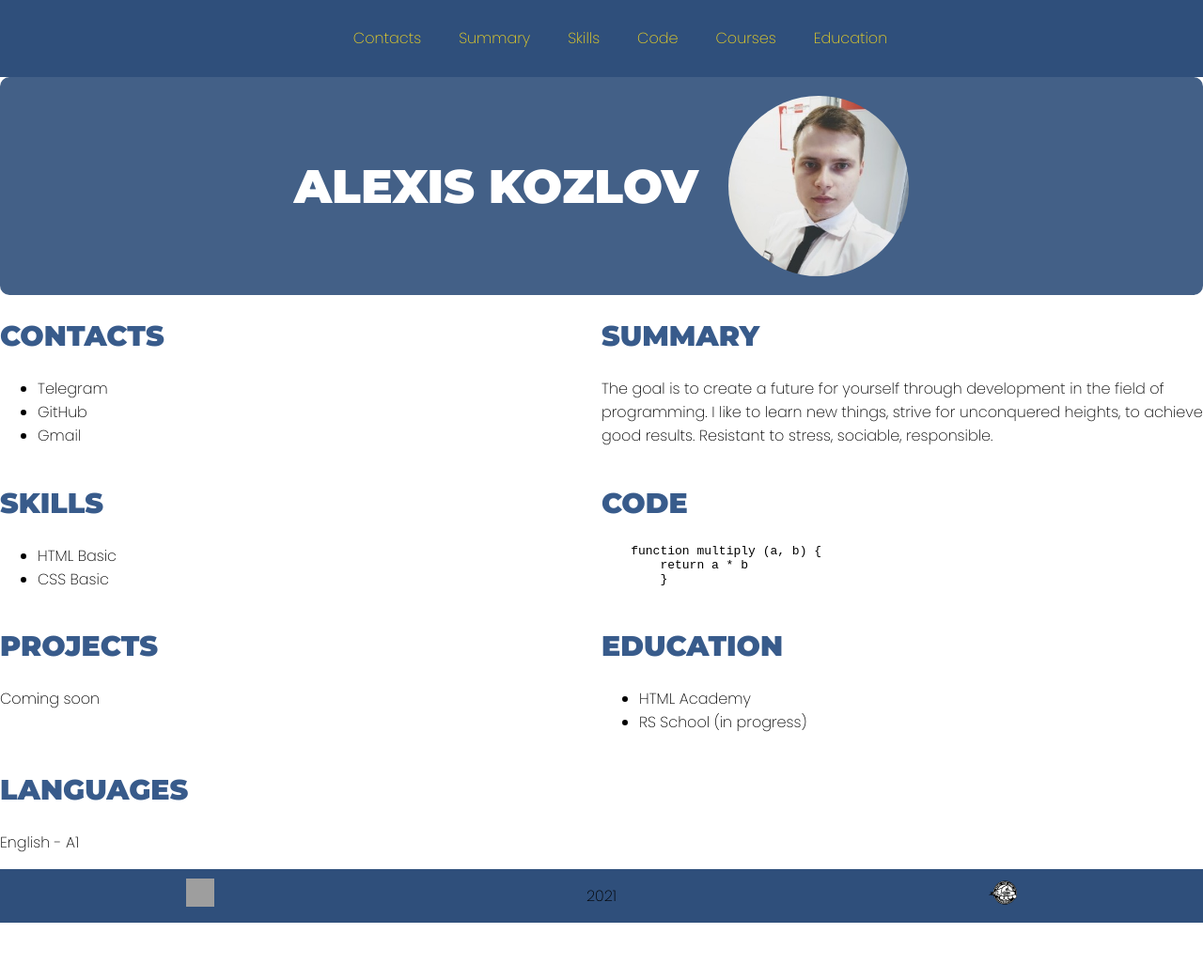
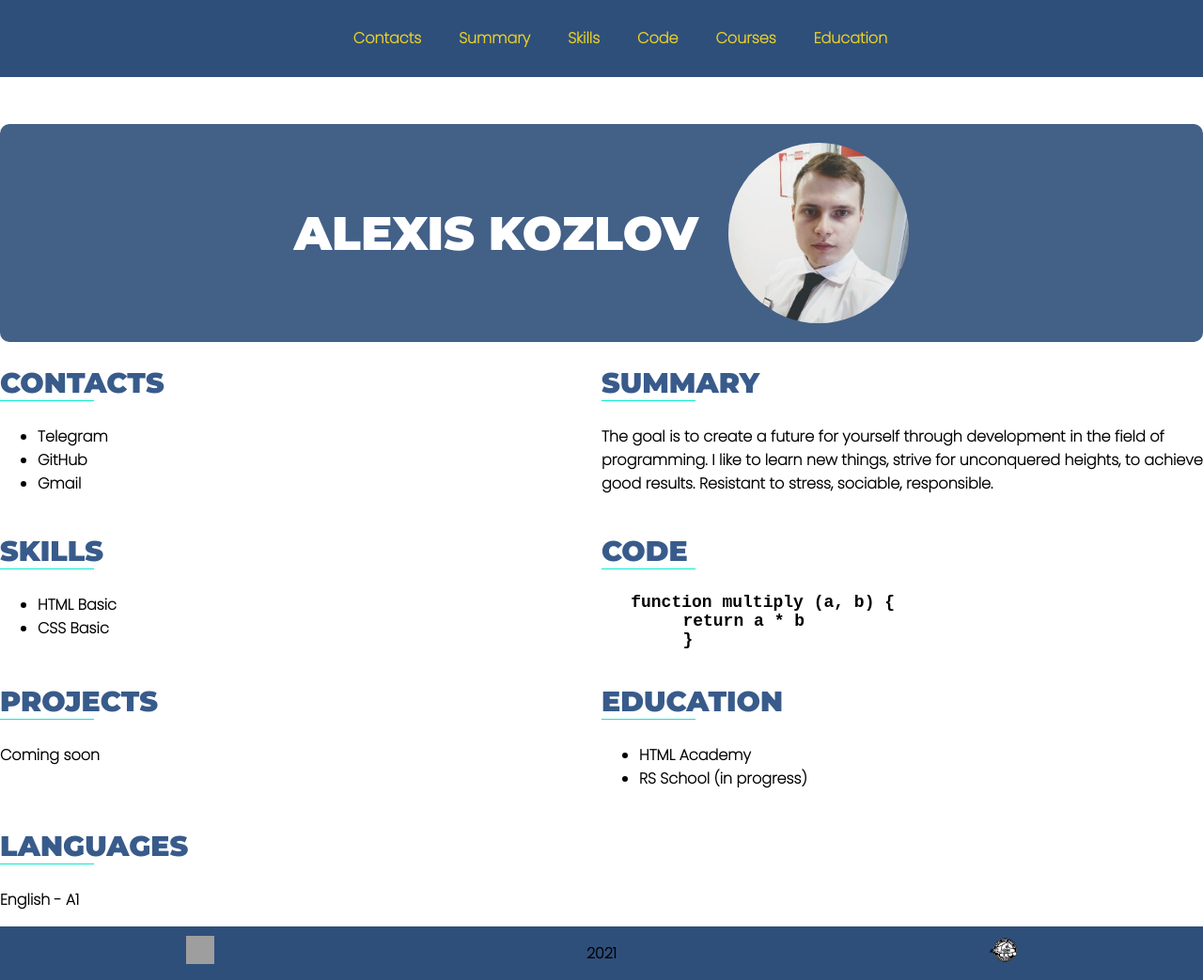
Before and after one commit to AlexisKozlov/rsschool-cv, a plain HTML site: page index.html in a window 1280 px wide. Shown: the whole page at 94% size. Before the commit the page ends 982 px from the top, so only its background shows below. Drawn offline with Linux system fonts and the light colour scheme; grey boxes are pictures that could not be loaded.

Commit message:
fix: code css

```diff
--- a/style.css
+++ b/style.css
@@ -1,6 +1,6 @@
 body {
     font-family: 'Poppins', sans-serif;
-    min-height: 100vh;
+    font-weight: 600;
     margin: 0;
     padding: 0;
     display: flex;
@@ -72,6 +72,8 @@ color: #4d2323;
     text-transform: uppercase;
     color: #385b8b;
     font-family: 'Montserrat', sans-serif;
+    border-bottom: 1px solid rgb(8, 235, 204);
+    width: 100px;
   }
 
   .header{
@@ -111,10 +113,18 @@ color: #4d2323;
         justify-content: center;
         Gap: 2rem;
         padding: 20px 0px;
+        margin-top: 50px;
 
     }
 
+    .section-title-name:hover {
+    color:aqua;
+    transition: color 0.9s;
+    }
 
+code {
+    font-size: 18px;
+}
    .section-title-name {
     font-size: 50px;
     font-weight: 400;
```
